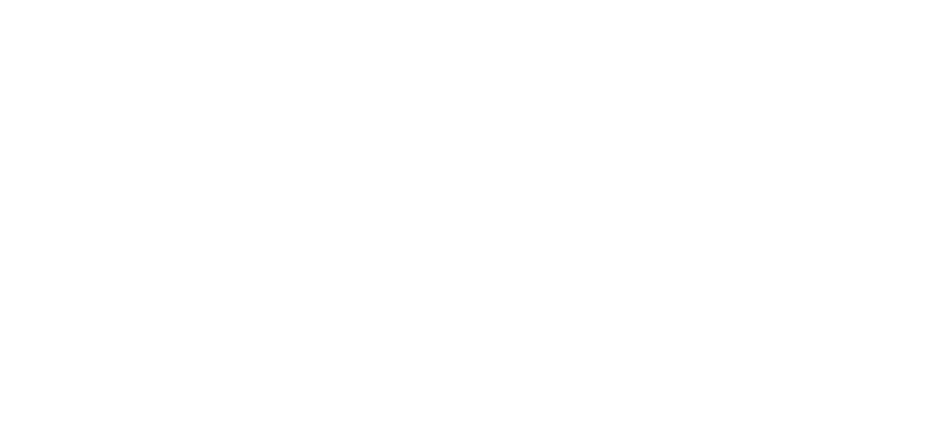
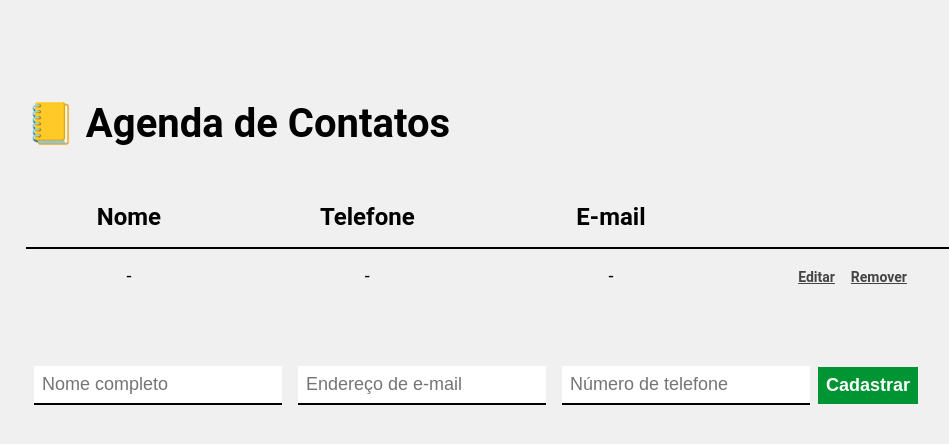
Before and after one commit to carolmeireles/contatos-react, a React (Vite) app: page / in a window 1280 px wide. Shown: the top 444 px of the page, without its empty margins (134-1083 px from the left). Built offline with nearby package versions, Linux system fonts and the light colour scheme.

Commit message:
criacao de componentes

```diff
--- a/index.html
+++ b/index.html
@@ -5,9 +5,10 @@
     <link rel="icon" type="image/svg+xml" href="/react.svg" />
     <meta name="viewport" content="width=device-width, initial-scale=1.0" />
     <title>Contatos</title>
+    <link rel="stylesheet" href="main.css">
   </head>
   <body>
     <div id="root"></div>
-    <script type="module" src="/src/main.tsx"></script>
+    <script type="module" src="src/main.tsx"></script>
   </body>
 </html>
--- /dev/null
+++ b/main.css
@@ -0,0 +1,60 @@
+header {
+    display: flex;
+    align-items: center;
+    margin-bottom: 40px;
+}
+
+header h1 {
+    font-size: 40px;
+    font-weight: bold;
+}
+
+table {
+    width: 100%;
+    border-spacing: 0px;
+}
+
+table th {
+    border-bottom: 2px solid #000;
+    padding: 16px;
+    font-size: 24px;
+    font-weight: bold;
+}
+
+table td {
+    padding: 16px 0;
+    text-align: center;
+    font-size: 18px;
+}
+
+table td img {
+    height: 30px;
+}
+
+form {
+    display: flex;
+    max-width: 640px;
+    width: 100%;
+    justify-content: space-between;
+    margin: 56px 0;
+    align-items: center;
+}
+
+form input {
+    font-size: 18px;
+    background-color: #fff;
+    border: none;
+    border-bottom: 2px solid #000;
+    padding: 8px;
+    margin: 8px;
+}
+
+form button {
+    background-color: #009432;
+    color: #ffffff;
+    font-size: 18px;
+    font-weight: bold;
+    border: none;
+    cursor: pointer;
+    padding: 8px;
+}
--- a/src/App.tsx
+++ b/src/App.tsx
@@ -1,9 +1,19 @@
+import FormCadastro from "./containers/FormCadastro"
+import TabelaContatos from "./containers/TabelaContatos"
+import EstiloGlobal, { Container } from "./styles"
 
 function App() {
 
   return (
     <>
-
+      <EstiloGlobal />
+      <Container>
+        <header>
+          <h1>📒 Agenda de Contatos</h1>
+        </header>
+        <TabelaContatos />
+        <FormCadastro />
+      </Container>
     </>
   )
 }
--- /dev/null
+++ b/src/components/Contato/index.tsx
@@ -0,0 +1,17 @@
+import { Opcoes } from "./styles"
+
+const Contato = () => {
+  return (
+    <tr>
+      <td>-</td>
+      <td>-</td>
+      <td>-</td>
+      <td>
+        <Opcoes>Editar</Opcoes>
+        <Opcoes>Remover</Opcoes>
+      </td>
+    </tr>
+  )
+}
+
+export default Contato
--- /dev/null
+++ b/src/components/Contato/styles.ts
@@ -0,0 +1,11 @@
+import styled from "styled-components"
+
+export const Opcoes = styled.a`
+  font-weight: bold;
+  font-size: 14px;
+  color: #454545;
+  cursor: pointer;
+  background-color: transparent;
+  padding: 0 8px;
+  text-decoration: underline;
+`
--- /dev/null
+++ b/src/containers/FormCadastro/index.tsx
@@ -0,0 +1,13 @@
+
+const FormCadastro = () => {
+  return (
+    <form id="form">
+      <input type="text" id="name" placeholder="Nome completo" required />
+      <input type="email" id="name" placeholder="Endereço de e-mail" required />
+      <input type="tel" id="phone" placeholder="Número de telefone" required />
+      <button type="submit">Cadastrar</button>
+    </form>
+  )
+}
+
+export default FormCadastro
--- /dev/null
+++ b/src/containers/TabelaContatos/index.tsx
@@ -0,0 +1,21 @@
+import Contato from "../../components/Contato"
+
+const TabelaContatos = () => {
+  return (
+    <table>
+      <thead>
+        <tr>
+          <th>Nome</th>
+          <th>Telefone</th>
+          <th>E-mail</th>
+          <th></th>
+        </tr>
+      </thead>
+      <tbody>
+        <Contato />
+      </tbody>
+    </table>
+  )
+}
+
+export default TabelaContatos
--- /dev/null
+++ b/src/styles/index.ts
@@ -0,0 +1,23 @@
+import styled, { createGlobalStyle } from 'styled-components'
+
+const EstiloGlobal = createGlobalStyle`
+  * {
+    margin: 0;
+    padding: 0;
+    box-sizing: border-box;
+}
+
+body {
+    background-color: #f0f0f0;
+    padding-top: 100px;
+    font-family: "Roboto", sans-serif;
+}
+`
+
+export const Container = styled.div`
+  max-width: 960px;
+  width: 100%;
+  margin: 0 auto;
+`
+
+export default EstiloGlobal
```
